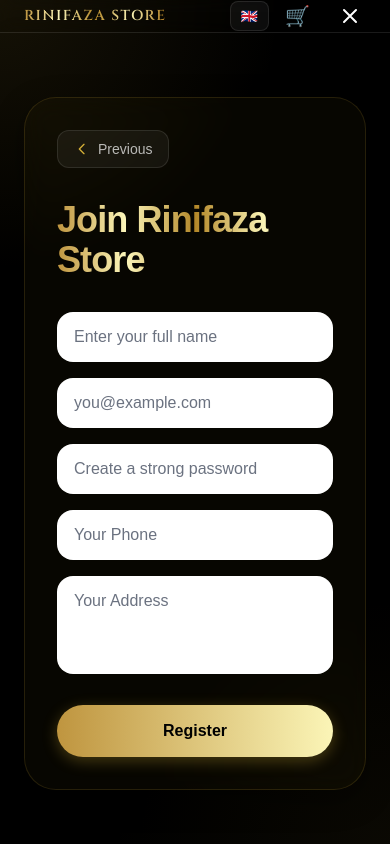
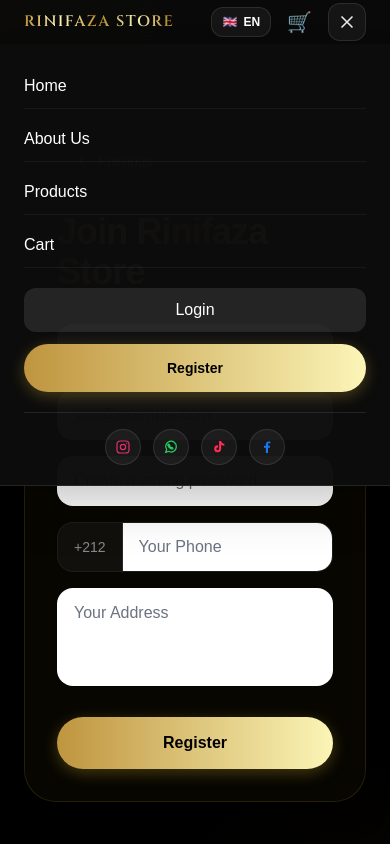
Before and after one commit to NizarBourzaim/rihab_store, a Next.js app in the folder frontend/: page /register in a window 390 px wide. Both pictures are taken after a click on the button "Open menu". Shown: the top 844 px of the page. Built offline with nearby package versions, Linux system fonts and the light colour scheme.

Commit message:
Fix mobile navbar, expand sizes, improve error handling, layout and styling

```diff
--- a/frontend/src/app/admin/page.js
+++ b/frontend/src/app/admin/page.js
@@ -8,7 +8,7 @@ import API_URL from "../../utils/api";
 import { getStoredUserInfo } from "../../utils/userInfo";
 import BackButton from "../../components/BackButton";
 
-const ALL_SIZES = ["S", "M", "L"];
+const ALL_SIZES = ["XS", "S", "M", "L", "XL", "XXL", "3XL", "4XL"];
 
 export default function AdminPage() {
   const [products, setProducts] = useState([]);
--- a/frontend/src/app/layout.js
+++ b/frontend/src/app/layout.js
@@ -1,7 +1,7 @@
 import "./globals.css";
 import Navbar from "../components/Navbar";
+import Footer from "../components/Footer";
 import { CartProvider } from "../context/CartContext";
-
 import { LanguageProvider } from "../context/LanguageContext";
 
 export const metadata = {
@@ -13,11 +13,12 @@ export const metadata = {
 export default function RootLayout({ children }) {
   return (
     <html lang="en" data-scroll-behavior="smooth">
-      <body>
+      <body className="min-h-screen flex flex-col bg-black text-white">
         <LanguageProvider>
           <CartProvider>
             <Navbar />
-            <main>{children}</main>
+            <main className="flex-1">{children}</main>
+            <Footer />
           </CartProvider>
         </LanguageProvider>
       </body>
--- a/frontend/src/app/products/[id]/ProductDetailsClient.js
+++ b/frontend/src/app/products/[id]/ProductDetailsClient.js
@@ -9,7 +9,7 @@ import API_URL from "../../../utils/api";
 import { useLanguage } from "../../../context/LanguageContext";
 import BackButton from "../../../components/BackButton";
 
-const ALL_SIZES = ["S", "M", "L"];
+const ALL_SIZES = ["XS", "S", "M", "L", "XL", "XXL", "3XL", "4XL"];
 
 export default function ProductDetailsClient({ initialProduct }) {
   const { t } = useLanguage();
--- a/frontend/src/app/register/page.js
+++ b/frontend/src/app/register/page.js
@@ -26,8 +26,17 @@ export default function RegisterPage() {
     setLoading(true);
     setMessage("");
 
+    if (!/^[5-7]\d{8}$/.test(form.phone)) {
+      setMessage(t("invalidPhone"));
+      setLoading(false);
+      return;
+    }
+
     try {
-      await axios.post(`${API_URL}/api/auth/register`, form);
+      await axios.post(`${API_URL}/api/auth/register`, {
+        ...form,
+        phone: `+212${form.phone}`,
+      });
 
       router.push(`/verify-email?email=${encodeURIComponent(form.email)}`);
     } catch (error) {
@@ -54,7 +63,7 @@ export default function RegisterPage() {
                   setForm({ ...form, name: e.target.value })
                 }
                 placeholder={t("enterFullName")}
-                className="w-full rounded-2xl bg-black/40 border border-white/10 px-4 py-3 text-white placeholder-white/50"
+                className="w-full rounded-2xl bg-black/40 border border-white/10 px-4 py-3 text-white placeholder-white/50 focus:border-[rgba(212,175,55,0.5)] focus:ring-1 focus:ring-[rgba(212,175,55,0.5)] outline-none transition-all"
                 required
               />
 
@@ -65,7 +74,7 @@ export default function RegisterPage() {
                   setForm({ ...form, email: e.target.value })
                 }
                 placeholder={t("emailPlaceholder")}
-                className="w-full rounded-2xl bg-black/40 border border-white/10 px-4 py-3 text-white placeholder-white/50"
+                className="w-full rounded-2xl bg-black/40 border border-white/10 px-4 py-3 text-white placeholder-white/50 focus:border-[rgba(212,175,55,0.5)] focus:ring-1 focus:ring-[rgba(212,175,55,0.5)] outline-none transition-all"
                 required
               />
 
@@ -76,20 +85,27 @@ export default function RegisterPage() {
                   setForm({ ...form, password: e.target.value })
                 }
                 placeholder={t("passwordPlaceholder")}
-                className="w-full rounded-2xl bg-black/40 border border-white/10 px-4 py-3 text-white placeholder-white/50"
+                className="w-full rounded-2xl bg-black/40 border border-white/10 px-4 py-3 text-white placeholder-white/50 focus:border-[rgba(212,175,55,0.5)] focus:ring-1 focus:ring-[rgba(212,175,55,0.5)] outline-none transition-all"
                 required
               />
 
+              <div className="flex items-stretch rounded-2xl bg-black/40 border border-white/10 overflow-hidden focus-within:border-[rgba(212,175,55,0.5)] focus-within:ring-1 focus-within:ring-[rgba(212,175,55,0.5)] transition-all">
+                <span className="flex items-center px-4 text-white/50 bg-white/5 border-r border-white/10 select-none text-sm">
+                  +212
+                </span>
                 <input
-                type="text"
+                  type="tel"
+                  inputMode="numeric"
                   value={form.phone}
+                  maxLength={9}
                   onChange={(e) =>
-                  setForm({ ...form, phone: e.target.value })
+                    setForm({ ...form, phone: e.target.value.replace(/\D/g, "").slice(0, 9) })
                   }
                   placeholder={t("yourPhone")}
-                className="w-full rounded-2xl bg-black/40 border border-white/10 px-4 py-3 text-white placeholder-white/50"
+                  className="flex-1 min-w-0 bg-transparent px-4 py-3 text-white placeholder-white/50 outline-none"
                   required
                 />
+              </div>
 
               <textarea
                 value={form.address}
@@ -98,7 +114,7 @@ export default function RegisterPage() {
                 }
                 placeholder={t("yourAddress")}
                 rows={3}
-                className="w-full rounded-2xl bg-black/40 border border-white/10 px-4 py-3 text-white placeholder-white/50 resize-none"
+                className="w-full rounded-2xl bg-black/40 border border-white/10 px-4 py-3 text-white placeholder-white/50 focus:border-[rgba(212,175,55,0.5)] focus:ring-1 focus:ring-[rgba(212,175,55,0.5)] outline-none transition-all resize-none"
                 required
               />
             </div>
--- a/frontend/src/components/Navbar.js
+++ b/frontend/src/components/Navbar.js
@@ -1,6 +1,6 @@
 "use client";
 
-import { useState } from "react";
+import { useState, useEffect, useRef } from "react";
 import Link from "next/link";
 import { useCart } from "../context/CartContext";
 import { useLanguage } from "../context/LanguageContext";
@@ -15,6 +15,7 @@ export default function Navbar() {
   const userInfo = useUserInfo();
   const [isMobileMenuOpen, setIsMobileMenuOpen] = useState(false);
   const [isLangOpen, setIsLangOpen] = useState(false);
+  const navRef = useRef(null);
 
   const totalQty = cartItems.reduce((sum, item) => sum + (item.qty || 0), 0);
 
@@ -22,6 +23,39 @@ export default function Navbar() {
     clearStoredUserInfo();
     window.location.href = "/";
   };
+
+  useEffect(() => {
+    const handleClickOutside = (event) => {
+      if (navRef.current && !navRef.current.contains(event.target)) {
+        setIsLangOpen(false);
+        setIsMobileMenuOpen(false);
+      }
+    };
+    const handleKeyDown = (e) => {
+      if (e.key === "Escape") {
+        setIsLangOpen(false);
+        setIsMobileMenuOpen(false);
+      }
+    };
+    document.addEventListener("mousedown", handleClickOutside);
+    document.addEventListener("keydown", handleKeyDown);
+    return () => {
+      document.removeEventListener("mousedown", handleClickOutside);
+      document.removeEventListener("keydown", handleKeyDown);
+    };
+  }, []);
+
+  useEffect(() => {
+    if (isMobileMenuOpen) {
+      document.body.style.overflow = "hidden";
+    } else {
+      document.body.style.overflow = "";
+    }
+    return () => {
+      document.body.style.overflow = "";
+    };
+  }, [isMobileMenuOpen]);
+
 
   const languages = [
     { code: "en", label: "EN", flag: "🇬🇧" },
@@ -104,9 +138,20 @@ export default function Navbar() {
   );
 
   return (
-    <header className="w-full overflow-x-hidden border-b border-white/10 backdrop-blur sticky top-0 z-50">
-      <div className="container-custom flex justify-between items-center py-4">
-        <Link href="/" className="text-gold-gradient uppercase shrink-0" style={{ fontFamily: "'Cinzel', serif", fontSize: "clamp(0.9rem, 2.5vw, 1.15rem)", fontWeight: 600, letterSpacing: "0.1em", whiteSpace: "nowrap" }}>
+    <header ref={navRef} className="w-full border-b border-white/10 bg-[#0a0a0a]/90 backdrop-blur-md sticky top-0 z-50">
+      <div className="container-custom flex justify-between items-center py-3.5">
+        <Link
+          href="/"
+          onClick={() => setIsMobileMenuOpen(false)}
+          className="text-gold-gradient uppercase shrink-0"
+          style={{
+            fontFamily: "'Cinzel', serif",
+            fontSize: "clamp(0.95rem, 2.5vw, 1.2rem)",
+            fontWeight: 600,
+            letterSpacing: "0.1em",
+            whiteSpace: "nowrap",
+          }}
+        >
           Rinifaza Store
         </Link>
 
@@ -131,6 +176,7 @@ export default function Navbar() {
               )}
               <Link href="/profile" className="text-white/70 hover:text-white transition-all">{userInfo.name}</Link>
               <button
+                type="button"
                 onClick={handleLogout}
                 className="bg-white/10 hover:bg-white/20 border border-white/10 text-white px-3 py-1.5 rounded-lg transition-all"
               >
@@ -142,23 +188,27 @@ export default function Navbar() {
           {/* Language Switcher */}
           <div className="relative">
             <button
+              type="button"
               onClick={() => setIsLangOpen(!isLangOpen)}
-              className="flex items-center gap-2 bg-white/5 hover:bg-white/10 border border-white/10 px-3 py-1.5 rounded-lg text-white transition-all"
+              className="flex items-center gap-2 bg-white/5 hover:bg-white/10 border border-white/10 px-3 py-1.5 rounded-lg text-white transition-all cursor-pointer"
             >
               <span>{languages.find(l => l.code === language)?.flag}</span>
               <span className="font-semibold">{languages.find(l => l.code === language)?.label}</span>
             </button>
 
             {isLangOpen && (
-              <div className="absolute top-full mt-2 right-0 bg-black/90 border border-white/10 rounded-xl overflow-hidden shadow-2xl backdrop-blur-xl z-[60] min-w-[120px]">
+              <div className="absolute top-full mt-2 right-0 rtl:right-auto rtl:left-0 bg-black/95 border border-white/15 rounded-xl overflow-hidden shadow-2xl backdrop-blur-xl z-[60] min-w-[120px]">
                 {languages.map((lang) => (
                   <button
+                    type="button"
                     key={lang.code}
                     onClick={() => {
                       changeLanguage(lang.code);
                       setIsLangOpen(false);
                     }}
-                    className={`w-full flex items-center gap-3 px-4 py-2.5 hover:bg-gold/10 transition-colors text-left ${language === lang.code ? 'text-gold' : 'text-white/70'}`}
+                    className={`w-full flex items-center gap-3 px-4 py-2.5 hover:bg-white/10 transition-colors text-left rtl:text-right cursor-pointer ${
+                      language === lang.code ? 'text-[#D4AF37] font-bold' : 'text-white/70'
+                    }`}
                   >
                     <span>{lang.flag}</span>
                     <span className="font-medium">{lang.label}</span>
@@ -170,7 +220,7 @@ export default function Navbar() {
 
           {socialIcons()}
 
-          <Link href="/cart" className="relative text-xl hover:scale-110 transition-transform">
+          <Link href="/cart" className="relative text-xl hover:scale-110 transition-transform" aria-label="Cart">
             🛒
             {totalQty > 0 && (
               <span className="absolute -top-2 -right-3 bg-red-600 text-white font-bold text-[10px] px-2 py-0.5 rounded-full ring-2 ring-black">
@@ -180,48 +230,68 @@ export default function Navbar() {
           </Link>
         </nav>
 
-        {/* Mobile Nav Toggle */}
-        <div className="md:hidden flex items-center gap-4">
+        {/* Mobile Controls */}
+        <div className="md:hidden flex items-center gap-2 sm:gap-3">
           {/* Mobile Language Switcher */}
           <div className="relative">
             <button
+              type="button"
               onClick={() => setIsLangOpen(!isLangOpen)}
-              className="flex items-center gap-1.5 bg-white/5 border border-white/10 px-2.5 py-1 rounded-lg text-white text-sm"
+              aria-label="Select language"
+              className="flex items-center gap-1.5 bg-white/5 hover:bg-white/10 border border-white/10 px-2.5 py-1.5 rounded-xl text-white text-xs font-semibold transition-all cursor-pointer"
             >
               <span>{languages.find(l => l.code === language)?.flag}</span>
+              <span>{languages.find(l => l.code === language)?.label}</span>
             </button>
             {isLangOpen && (
-              <div className="absolute top-full mt-2 right-0 bg-black border border-white/10 rounded-xl overflow-hidden shadow-2xl z-[60] min-w-[100px]">
+              <div className="absolute top-full mt-2 right-0 rtl:right-auto rtl:left-0 bg-[#111] border border-white/15 rounded-xl overflow-hidden shadow-2xl backdrop-blur-xl z-[70] min-w-[110px]">
                 {languages.map((lang) => (
                   <button
+                    type="button"
                     key={lang.code}
                     onClick={() => {
                       changeLanguage(lang.code);
                       setIsLangOpen(false);
                     }}
-                    className="w-full flex items-center gap-3 px-4 py-2.5 hover:bg-gold/10 transition-colors"
+                    className={`w-full flex items-center gap-2.5 px-3.5 py-2 text-left rtl:text-right hover:bg-[#D4AF37]/10 transition-colors text-xs cursor-pointer ${
+                      language === lang.code ? 'text-[#D4AF37] font-bold' : 'text-white/80'
+                    }`}
                   >
                     <span>{lang.flag}</span>
-                    <span className="text-white text-sm">{lang.label}</span>
+                    <span>{lang.label}</span>
                   </button>
                 ))}
               </div>
             )}
           </div>
 
-          <Link href="/cart" className="relative text-xl mr-2">
+          {/* Cart button */}
+          <Link
+            href="/cart"
+            onClick={() => setIsMobileMenuOpen(false)}
+            aria-label="Shopping Cart"
+            className="relative p-2 text-xl hover:scale-105 active:scale-95 transition-transform"
+          >
             🛒
             {totalQty > 0 && (
-              <span className="absolute -top-2 -right-3 bg-red-600 text-white font-bold text-[10px] px-2 py-0.5 rounded-full ring-2 ring-black">
+              <span className="absolute top-0 right-0 bg-red-600 text-white font-bold text-[10px] min-w-[18px] h-[18px] flex items-center justify-center px-1 rounded-full ring-2 ring-black">
                 {totalQty}
               </span>
             )}
           </Link>
+
+          {/* Hamburger / Close toggle */}
           <button
-            onClick={() => setIsMobileMenuOpen(!isMobileMenuOpen)}
-            className="text-white focus:outline-none p-1"
+            type="button"
+            onClick={() => {
+              setIsMobileMenuOpen(!isMobileMenuOpen);
+              setIsLangOpen(false);
+            }}
+            aria-label={isMobileMenuOpen ? "Close menu" : "Open menu"}
+            aria-expanded={isMobileMenuOpen}
+            className="p-2 text-white/90 hover:text-white rounded-xl bg-white/5 hover:bg-white/10 border border-white/10 transition-colors focus:outline-none cursor-pointer"
           >
-            <svg className="w-6 h-6" fill="none" stroke="currentColor" viewBox="0 0 24 24">
+            <svg className="w-5 h-5" fill="none" stroke="currentColor" viewBox="0 0 24 24">
               {isMobileMenuOpen ? (
                 <path strokeLinecap="round" strokeLinejoin="round" strokeWidth={2} d="M6 18L18 6M6 6l12 12" />
               ) : (
@@ -232,38 +302,118 @@ export default function Navbar() {
         </div>
       </div>
 
-      {/* Mobile Menu Dropdown */}
+      {/* Mobile Menu Backdrop and Drawer */}
       {isMobileMenuOpen && (
-        <div className="md:hidden absolute top-full left-0 w-full bg-black/95 backdrop-blur-xl border-b border-white/10 shadow-2xl py-4 px-6 flex flex-col gap-4">
-          {socialIcons("border-b-0 border-r-0 border-t border-white/10 py-3")}
-          <Link href="/" onClick={() => setIsMobileMenuOpen(false)} className="py-2 border-b border-white/5 hover:text-gold-gradient transition-all">{t("home")}</Link>
-          <Link href="/about" onClick={() => setIsMobileMenuOpen(false)} className="py-2 border-b border-white/5 hover:text-gold-gradient transition-all">{t("about")}</Link>
-          <Link href="/products" onClick={() => setIsMobileMenuOpen(false)} className="py-2 border-b border-white/5 hover:text-gold-gradient transition-all">{t("products")}</Link>
-          <Link href="/cart" onClick={() => setIsMobileMenuOpen(false)} className="py-2 border-b border-white/5 hover:text-gold-gradient transition-all">{t("cart")}</Link>
+        <>
+          <div
+            className="md:hidden fixed inset-0 top-[59px] bg-black/70 backdrop-blur-sm z-40 transition-opacity"
+            onClick={() => setIsMobileMenuOpen(false)}
+            aria-hidden="true"
+          />
+
+          <div className="md:hidden absolute top-full left-0 w-full bg-[#0d0d0d]/98 backdrop-blur-2xl border-b border-white/10 shadow-2xl py-5 px-6 flex flex-col gap-2 z-50 max-h-[calc(100vh-70px)] overflow-y-auto">
+            <Link
+              href="/"
+              onClick={() => setIsMobileMenuOpen(false)}
+              className="py-2.5 border-b border-white/5 hover:text-gold-gradient font-medium text-base transition-all"
+            >
+              {t("home")}
+            </Link>
+            <Link
+              href="/about"
+              onClick={() => setIsMobileMenuOpen(false)}
+              className="py-2.5 border-b border-white/5 hover:text-gold-gradient font-medium text-base transition-all"
+            >
+              {t("about")}
+            </Link>
+            <Link
+              href="/products"
+              onClick={() => setIsMobileMenuOpen(false)}
+              className="py-2.5 border-b border-white/5 hover:text-gold-gradient font-medium text-base transition-all"
+            >
+              {t("products")}
+            </Link>
+            <Link
+              href="/cart"
+              onClick={() => setIsMobileMenuOpen(false)}
+              className="py-2.5 border-b border-white/5 hover:text-gold-gradient font-medium text-base flex items-center justify-between transition-all"
+            >
+              <span>{t("cart")}</span>
+              {totalQty > 0 && (
+                <span className="bg-[#D4AF37]/20 text-[#FBF5B7] border border-[#D4AF37]/35 text-xs px-2.5 py-0.5 rounded-full font-bold">
+                  {totalQty}
+                </span>
+              )}
+            </Link>
 
             {!userInfo ? (
-            <div className="flex flex-col gap-3 mt-2">
-              <Link href="/login" onClick={() => setIsMobileMenuOpen(false)} className="text-center py-2 bg-white/10 rounded-xl">{t("login")}</Link>
-              <Link href="/register" onClick={() => setIsMobileMenuOpen(false)} className="text-center py-2 btn-main">{t("register")}</Link>
+              <div className="flex flex-col gap-3 pt-3">
+                <Link
+                  href="/login"
+                  onClick={() => setIsMobileMenuOpen(false)}
+                  className="text-center py-2.5 bg-white/10 hover:bg-white/15 rounded-xl font-medium transition-colors"
+                >
+                  {t("login")}
+                </Link>
+                <Link
+                  href="/register"
+                  onClick={() => setIsMobileMenuOpen(false)}
+                  className="text-center py-2.5 btn-main text-sm"
+                >
+                  {t("register")}
+                </Link>
               </div>
             ) : (
-            <div className="flex flex-col gap-3 mt-2">
+              <div className="flex flex-col gap-3 pt-3">
                 {(userInfo.isAdmin || userInfo.isOrderManager) && (
-                <Link href="/admin" onClick={() => setIsMobileMenuOpen(false)} className="py-2 border-b border-white/5 text-gold-gradient font-semibold">
+                  <Link
+                    href="/admin"
+                    onClick={() => setIsMobileMenuOpen(false)}
+                    className="py-2.5 border-b border-white/5 text-gold-gradient font-semibold"
+                  >
                     {userInfo.isAdmin ? t("adminDashboard") : t("orderManagementDashboard")}
                   </Link>
                 )}
-              <Link href="/profile" onClick={() => setIsMobileMenuOpen(false)} className="py-2 border-b border-white/5">{t("profile")} ({userInfo.name})</Link>
+                <Link
+                  href="/profile"
+                  onClick={() => setIsMobileMenuOpen(false)}
+                  className="py-2.5 border-b border-white/5 text-white/80"
+                >
+                  {t("profile")} ({userInfo.name})
+                </Link>
                 <button
-                onClick={() => { handleLogout(); setIsMobileMenuOpen(false); }}
-                className="text-center py-2 mt-2 bg-red-600/20 text-red-500 rounded-xl"
+                  type="button"
+                  onClick={() => {
+                    handleLogout();
+                    setIsMobileMenuOpen(false);
+                  }}
+                  className="text-center py-2.5 mt-1 bg-red-600/20 hover:bg-red-600/30 text-red-400 border border-red-500/20 rounded-xl font-medium transition-colors cursor-pointer"
                 >
                   {t("logout")}
                 </button>
               </div>
             )}
+
+            {/* Social Icons inside Mobile Menu */}
+            <div className="pt-4 mt-3 border-t border-white/10 flex justify-center items-center gap-3">
+              {socialLinks.map((social) => (
+                <a
+                  key={social.label}
+                  href={social.href}
+                  target="_blank"
+                  rel="noreferrer"
+                  aria-label={social.label}
+                  title={social.label}
+                  className={`flex h-9 w-9 items-center justify-center rounded-full bg-white/5 border border-white/10 transition-all ${social.color}`}
+                >
+                  {social.icon}
+                </a>
+              ))}
             </div>
+          </div>
+        </>
       )}
     </header>
   );
+
 }
--- a/frontend/src/components/ProductCard.js
+++ /dev/null
@@ -1,51 +0,0 @@
-"use client";
-
-import Link from "next/link";
-import Image from "next/image";
-import { useCart } from "../context/CartContext";
-
-export default function ProductCard({ product }) {
-  const { addToCart } = useCart();
-
-  return (
-    <div className="glass rounded-[28px] overflow-hidden p-4 group transition-transform duration-300 hover:-translate-y-1">
-      <Link href={`/products/${product._id}`} className="block">
-        <div className="relative overflow-hidden rounded-2xl h-72">
-          <Image
-            src={product.image}
-            alt={product.name}
-            fill
-            sizes="(max-width: 768px) 100vw, 33vw"
-            className="object-cover transition duration-500 group-hover:scale-105"
-          />
-        </div>
-      </Link>
-
-      <div className="pt-5">
-        <div className="flex items-start justify-between gap-4">
-          <div>
-            <Link href={`/products/${product._id}`}>
-              <h3 className="text-xl font-semibold">{product.name}</h3>
-            </Link>
-            <p className="text-white/60 mt-2 leading-7">{product.description}</p>
-          </div>
-
-          <span className="text-lg font-bold whitespace-nowrap">
-            {product.price} MAD
-          </span>
-        </div>
-
-        <div className="mt-5 flex items-center justify-between gap-4">
-          <span className="text-sm text-white/45">Premium selection</span>
-
-          <button
-            onClick={() => addToCart(product)}
-            className="btn-main !min-w-[140px]"
-          >
-            Add to Cart
-          </button>
-        </div>
-      </div>
-    </div>
-  );
-}
--- a/frontend/src/utils/userInfo.js
+++ b/frontend/src/utils/userInfo.js
@@ -1,7 +1,14 @@
 export function getStoredUserInfo() {
   if (typeof window === "undefined") return null;
   const stored = localStorage.getItem("userInfo");
-  return stored ? JSON.parse(stored) : null;
+  if (!stored) return null;
+  try {
+    return JSON.parse(stored);
+  } catch (e) {
+    console.error("Failed to parse userInfo from localStorage", e);
+    localStorage.removeItem("userInfo");
+    return null;
+  }
 }
 
 export function storeUserInfo(data) {
```
Also changed, not shown: frontend/src/app/page.js (+1 -7 lines), frontend/src/app/profile/page.js (+4 -4 lines), frontend/src/context/CartContext.js (+10 -2 lines). Lines whose indentation alone changed are shown as unchanged.
